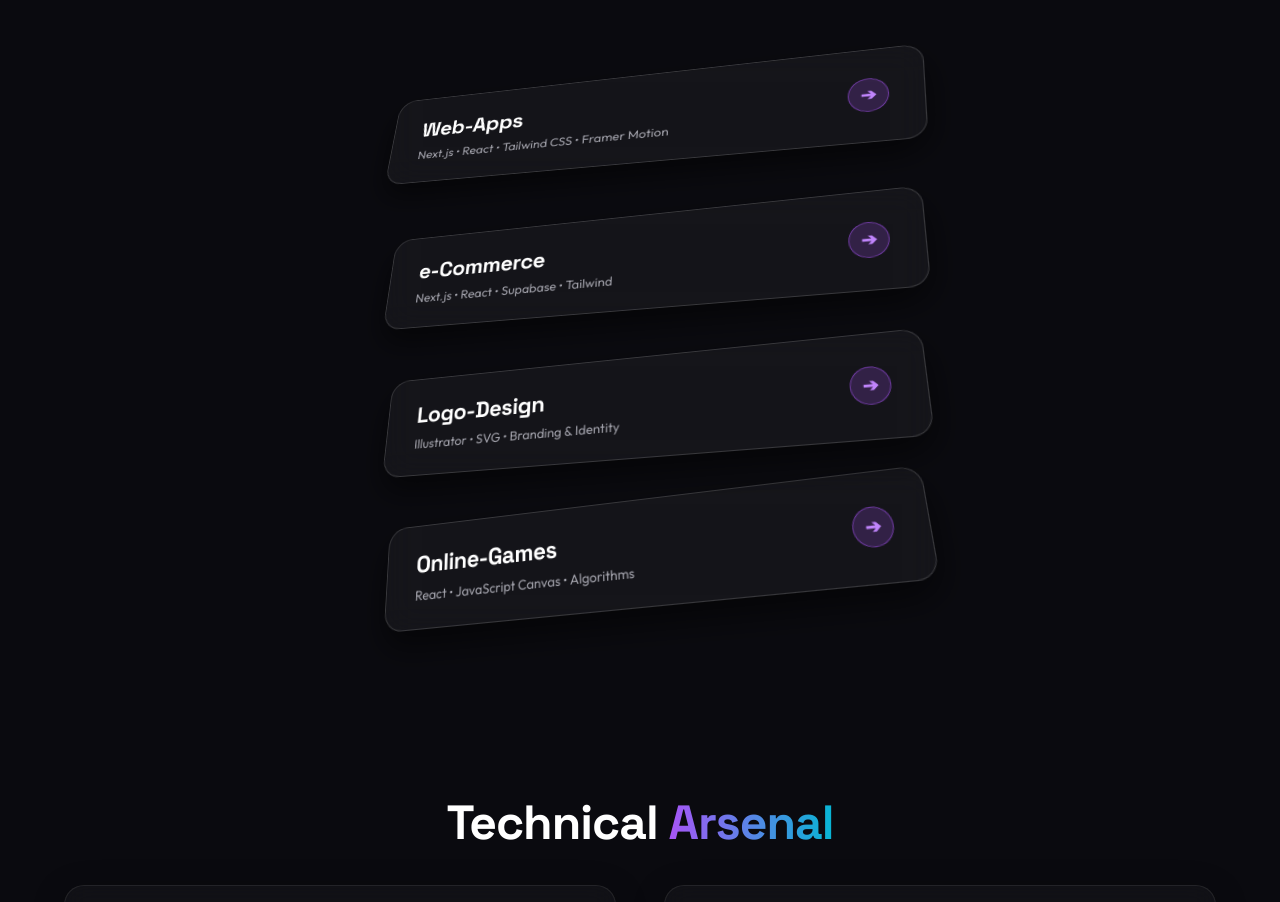
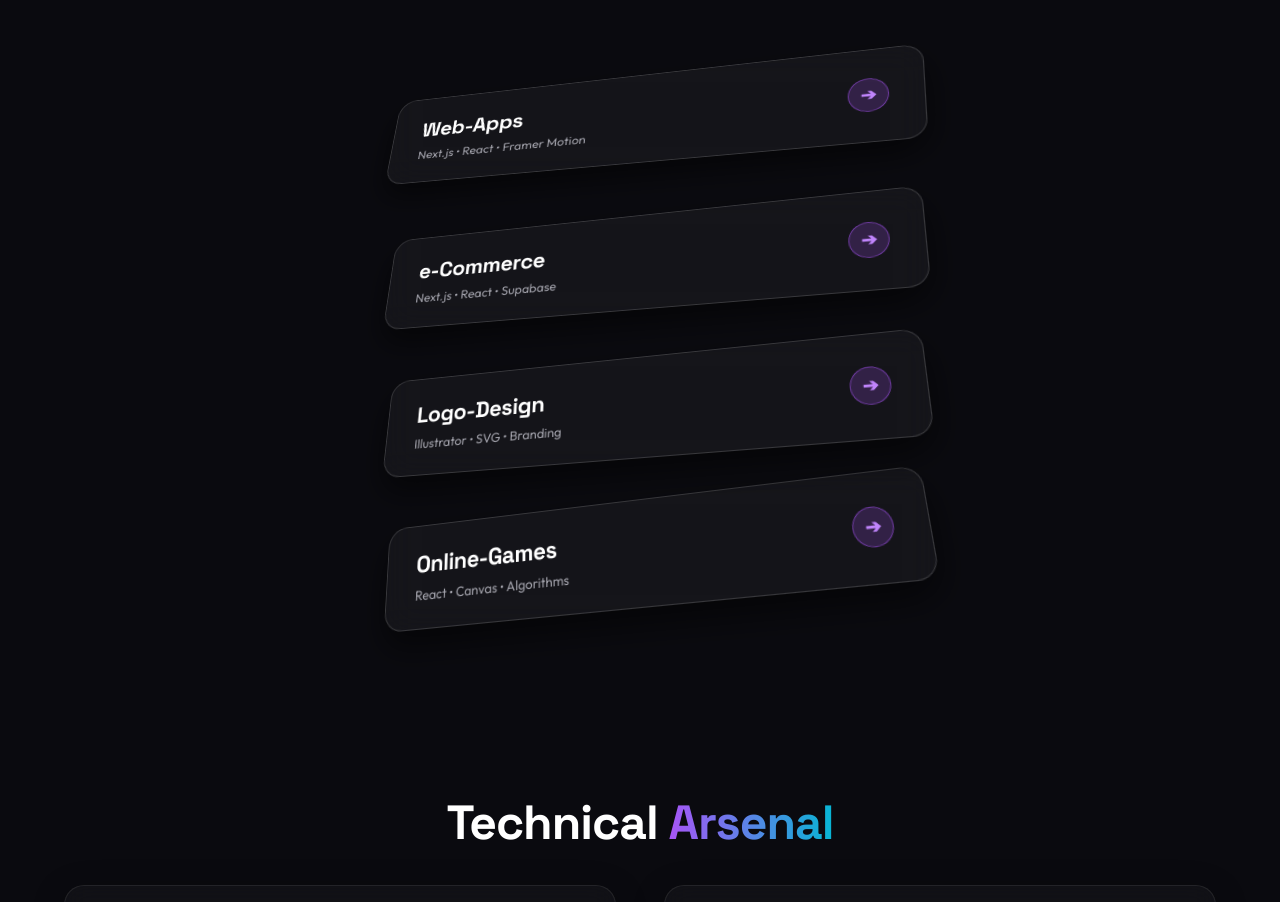
Before and after one commit to funkyvibespk/testportfolio, a React (Vite) app: page / in a window 1280 px wide. Shown: the part 1120-2022 px from the top of the page. Built offline with nearby package versions, Linux system fonts and the light colour scheme.

Commit message:
Update Projects.jsx
project jsx updated

```diff
--- a/src/components/Projects.jsx
+++ b/src/components/Projects.jsx
@@ -1,6 +1,10 @@
 import { useState } from 'react';
 import { motion, AnimatePresence } from 'framer-motion';
-import { ExternalLink, Code, X, Monitor, Layers, Sparkles } from 'lucide-react';
+import { ExternalLink, Code, X } from 'lucide-react';
+import TicTacToe from './project_mocks/TicTacToe';
+import EcommerceMock from './project_mocks/EcommerceMock';
+import AgencyMock from './project_mocks/AgencyMock';
+import LogoDesignMock from './project_mocks/LogoDesignMock';
 import './Projects.css';
 
 const projectData = [
@@ -8,56 +12,41 @@
     id: 1,
     title: 'Web-Apps',
     category: 'Web-Apps',
-    tech: ['Next.js', 'React', 'Tailwind CSS', 'Framer Motion'],
-    desc: 'Full-stack dynamic web applications featuring modern dashboard interfaces, fluid responsive design, server-side rendering, and seamless API integrations.',
-    liveUrl: 'https://kamrankhan.vercel.app',
-    githubUrl: 'https://github.com/funkyvibespk',
-    showcase: {
-      tagline: 'Modern Agency & Web App Interface',
-      features: ['Server-Side Rendering (SSR)', 'Dynamic Glassmorphism UI', 'Responsive Across All Devices']
-    }
+    tech: ['Next.js', 'React', 'Framer Motion'],
+    desc: 'SEO-optimized web applications with fluid responsive layouts and dynamic integrations.',
+    liveUrl: '#',
+    githubUrl: '#'
   },
   {
     id: 2,
     title: 'e-Commerce',
     category: 'e-Commerce',
-    tech: ['Next.js', 'React', 'Supabase', 'Tailwind'],
-    desc: 'High-performance e-commerce store with real-time product database management, interactive cart systems, dynamic product filtering, and fast checkout flow.',
+    tech: ['Next.js', 'React', 'Supabase'],
+    desc: 'High-performance e-commerce platforms with real-time database integrations.',
     liveUrl: '#',
-    githubUrl: 'https://github.com/funkyvibespk',
-    showcase: {
-      tagline: 'High-Conversion Storefront Platform',
-      features: ['Real-Time Inventory Database', 'Instant Search & Filter', 'Secure Checkout UI']
-    }
+    githubUrl: '#'
   },
   {
     id: 3,
     title: 'Logo-Design',
     category: 'Logo-Design',
-    tech: ['Illustrator', 'SVG', 'Branding & Identity'],
-    desc: 'Modern visual identity designs, vector logos, dark neon graphics, and complete visual branding guidelines engineered for web and apparel.',
+    tech: ['Illustrator', 'SVG', 'Branding'],
+    desc: 'Modern brand identities and vector graphics with custom visual themes.',
     liveUrl: '#',
-    githubUrl: 'https://github.com/funkyvibespk',
-    showcase: {
-      tagline: 'DFV & Digital Brand Identity System',
-      features: ['Vector Scalable SVG Graphics', 'Dark Neon Theme Palettes', 'Typography & Mockup Assets']
-    }
+    githubUrl: '#'
   },
   {
     id: 4,
     title: 'Online-Games',
     category: 'Online-Games',
-    tech: ['React', 'JavaScript Canvas', 'Algorithms'],
-    desc: 'Interactive browser-based games including Tic-Tac-Toe and Maze Pathfinding built with pure state logic, custom canvas rendering, and win-condition algorithms.',
+    tech: ['React', 'Canvas', 'Algorithms'],
+    desc: 'Dynamic browser games featuring interactive mechanics and state persistence.',
     liveUrl: '#',
-    githubUrl: 'https://github.com/funkyvibespk',
-    showcase: {
-      tagline: 'Interactive Canvas Browser Experience',
-      features: ['Pathfinding Algorithms', 'Real-Time Score Tracking', 'Smooth Canvas Animations']
-    }
+    githubUrl: '#'
   }
 ];
 
+// Custom 3D positions and tilt degrees for each card
 const cardPositions = [
   { rx: 25, ry: -15, rz: 4, offset: 0 },
   { rx: 25, ry: -15, rz: 2, offset: 15 },
@@ -74,7 +63,7 @@
         Featured <span className="text-gradient">Projects</span>
       </h2>
 
-      {/* 3D Glassmorphism Cards Container */}
+      {/* Forced 3D Perspective Scene */}
       <div
         style={{
           perspective: '1000px',
@@ -155,7 +144,7 @@
         </div>
       </div>
 
-      {/* Interactive Modal Popup */}
+      {/* Interactive Modal */}
       <AnimatePresence>
         {selectedProject && (
           <motion.div
@@ -167,45 +156,25 @@
           >
             <motion.div
               className="project-modal-content"
-              initial={{ scale: 0.85, opacity: 0 }}
+              initial={{ scale: 0.8, opacity: 0 }}
               animate={{ scale: 1, opacity: 1 }}
-              exit={{ scale: 0.85, opacity: 0 }}
+              exit={{ scale: 0.8, opacity: 0 }}
               onClick={(e) => e.stopPropagation()}
             >
               <button className="close-modal-btn" onClick={() => setSelectedProject(null)}>
                 <X size={20} />
               </button>
 
-              {/* Interactive Showcase Preview Header */}
-              <div style={{
-                background: 'linear-gradient(135deg, rgba(168, 85, 247, 0.2), rgba(6, 182, 212, 0.2))',
-                borderRadius: '16px',
-                padding: '2rem',
-                margin: '1.5rem 1.5rem 0 1.5rem',
-                border: '1px solid rgba(255, 255, 255, 0.12)',
-                textAlign: 'left'
-              }}>
-                <div style={{ display: 'flex', alignItems: 'center', gap: '0.6rem', color: '#06b6d4', marginBottom: '0.5rem', fontSize: '0.9rem', fontWeight: '600' }}>
-                  <Monitor size={18} />
-                  <span>Interactive Showcase</span>
-                </div>
-                <h3 style={{ fontSize: '1.6rem', margin: '0 0 0.5rem 0', color: '#fff' }}>
-                  {selectedProject.showcase.tagline}
-                </h3>
-                <div style={{ display: 'flex', flexDirection: 'column', gap: '0.4rem', marginTop: '1rem' }}>
-                  {selectedProject.showcase.features.map((feat, i) => (
-                    <div key={i} style={{ display: 'flex', alignItems: 'center', gap: '0.5rem', color: '#d4d4d8', fontSize: '0.88rem' }}>
-                      <Sparkles size={14} color="#c084fc" />
-                      <span>{feat}</span>
-                    </div>
-                  ))}
-                </div>
+              <div className="modal-interactive-container" style={{ padding: '2rem 2rem 0 2rem' }}>
+                {selectedProject.id === 1 && <AgencyMock />}
+                {selectedProject.id === 2 && <EcommerceMock />}
+                {selectedProject.id === 3 && <LogoDesignMock />}
+                {selectedProject.id === 4 && <TicTacToe />}
               </div>
 
-              {/* Project Details & Tech Stack */}
-              <div className="modal-details" style={{ padding: '1.5rem 2rem 2rem 2rem' }}>
-                <h2 style={{ fontSize: '2rem', marginBottom: '0.5rem' }}>{selectedProject.title}</h2>
-                <p style={{ color: '#a1a1aa', lineHeight: 1.6, fontSize: '0.95rem' }}>{selectedProject.desc}</p>
+              <div className="modal-details">
+                <h2>{selectedProject.title}</h2>
+                <p>{selectedProject.desc}</p>
 
                 <div className="tech-stack" style={{ margin: '1.2rem 0' }}>
                   {selectedProject.tech.map(t => (
@@ -213,13 +182,9 @@
                   ))}
                 </div>
 
-                <div className="modal-actions" style={{ marginTop: '1.5rem' }}>
-                  <a href={selectedProject.liveUrl} target="_blank" rel="noreferrer" className="primary-btn">
-                    <ExternalLink size={18} /> View Live Demo
-                  </a>
-                  <a href={selectedProject.githubUrl} target="_blank" rel="noreferrer" className="secondary-btn">
-                    <Code size={18} /> View Source Code
-                  </a>
+                <div className="modal-actions">
+                  <a href={selectedProject.liveUrl} className="primary-btn"><ExternalLink size={18} /> View Live</a>
+                  <a href={selectedProject.githubUrl} className="secondary-btn"><Code size={18} /> Source Code</a>
                 </div>
               </div>
             </motion.div>
```
